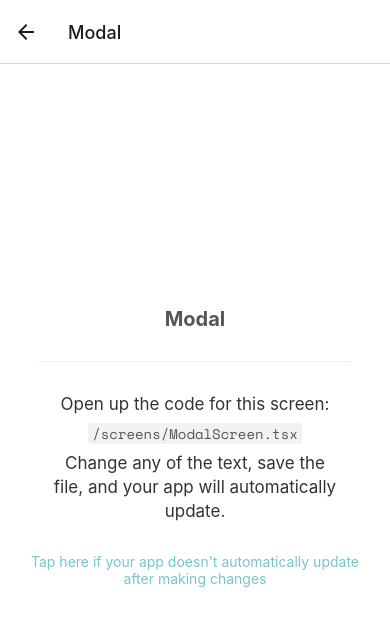
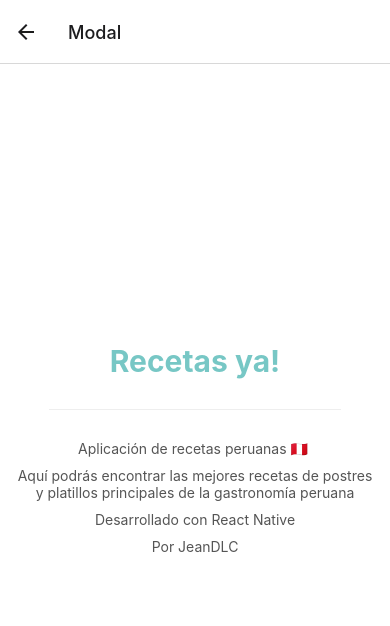
Before and after one commit to jeanDlc/recetas-ya, a React Native app: screen /Modal in a window 390 px wide. Shown: the top 626 px of the page. Built offline with nearby package versions, Linux system fonts and the light colour scheme; what expo-linking would draw is missing.

Commit message:
Descripción de receta lista

```diff
--- a/components/ListaRecetas.tsx
+++ b/components/ListaRecetas.tsx
@@ -1,6 +1,6 @@
 import * as React from "react";
 import { StyleSheet, FlatList } from "react-native";
-import { View } from "../components/Themed";
+import { View, Text } from "../components/Themed";
 import Receta from "../components/Receta";
 import { Receta as IReceta } from "../interfaces";
 import { FC } from "react";
--- a/components/Receta.tsx
+++ b/components/Receta.tsx
@@ -14,13 +14,15 @@ type RecetaProps = {
 import { Text as CustomText } from "./Themed";
 import useColorScheme from "../hooks/useColorScheme";
 import Colors from "../constants/Colors";
+import { useNavigation } from "@react-navigation/native";
 
 const Receta: FC<RecetaProps> = ({ receta }) => {
   const tema = useColorScheme();
   const tintColor = Colors[tema].tint;
+  const navigation = useNavigation();
+
   const redirect = () => {
-    //TODO: abrir una ventana modal con la receta entera
-    console.log("redirect");
+    navigation.navigate("DetalleReceta", { receta });
   };
   return (
     <>
@@ -65,6 +67,7 @@ const classes = StyleSheet.create({
     width: "100%",
     paddingVertical: 17,
     marginTop: 15,
+    borderRadius: 5,
   },
   btnText: {
     textAlign: "center",
@@ -77,7 +80,7 @@ const classes = StyleSheet.create({
     width: "100%",
     height: 1,
     backgroundColor: "#e1e1e1",
-    marginVertical: 20,
+    marginTop: 40,
   },
 });
 export default Receta;
--- /dev/null
+++ b/components/Separador.tsx
@@ -0,0 +1,23 @@
+import React, { FC } from "react";
+import { View } from "./Themed";
+import { StyleSheet } from "react-native";
+type Props = {
+  width?: number;
+};
+const Separador: FC<Props> = ({ width = 100 }) => {
+  return (
+    <View
+      style={[styles.separador, { width: `${width}%` }]}
+      lightColor="#eee"
+      darkColor="rgba(255,255,255,0.1)"
+    />
+  );
+};
+const styles = StyleSheet.create({
+  separador: {
+    marginVertical: 30,
+    height: 1,
+    width: "100%",
+  },
+});
+export default Separador;
--- /dev/null
+++ b/components/instrucciones/ItemLista.tsx
@@ -0,0 +1,45 @@
+import React from "react";
+import { View, StyleSheet } from "react-native";
+import Colors from "../../constants/Colors";
+import useColorScheme from "../../hooks/useColorScheme";
+import { Text } from "../Themed";
+export interface PropsItem {
+  item: string;
+  numeracion?: number;
+}
+
+const ItemLista: React.FC<PropsItem> = ({ item, numeracion }) => {
+  const tema = useColorScheme();
+  const colorPrincipal = Colors[tema].tint;
+  const vinieta = "\u2022" + " "; // es el punto de una lista : •
+  //si la lista es enumerada --> numeracion es de tipo number, sino , undefined
+  return (
+    <View style={styles.container}>
+      <Text style={[styles.numeracion, { color: colorPrincipal }]}>
+        {typeof numeracion === "number" ? numeracion + 1 : vinieta}
+      </Text>
+
+      <Text style={styles.text}>{item.trim()} </Text>
+    </View>
+  );
+};
+const styles = StyleSheet.create({
+  container: {
+    flex: 1,
+    alignItems: "flex-start",
+    display: "flex",
+    justifyContent: "space-between",
+    flexDirection: "row",
+    paddingHorizontal: 15,
+    marginVertical: 8,
+  },
+  numeracion: {
+    paddingRight: 10,
+    fontWeight: "bold",
+    fontSize: 17,
+  },
+  text: {
+    flex: 1,
+  },
+});
+export default ItemLista;
--- /dev/null
+++ b/components/instrucciones/ListaPersonalizada.tsx
@@ -0,0 +1,29 @@
+import React, { FC } from "react";
+import { StyleSheet, View } from "react-native";
+import Instruccion from "./ItemLista";
+export interface Props {
+  lista: string[];
+  enumerada: boolean; //la lista es o no enumerada
+}
+
+const ListaPersonalizada: FC<Props> = ({ lista, enumerada }) => {
+  return (
+    <View style={styles.container}>
+      {lista.map((item, index) => (
+        <Instruccion
+          key={index}
+          numeracion={enumerada ? index : undefined}
+          item={item}
+        />
+      ))}
+    </View>
+  );
+};
+const styles = StyleSheet.create({
+  container: {
+    flex: 1,
+    alignItems: "center",
+    justifyContent: "space-between",
+  },
+});
+export default ListaPersonalizada;
--- a/constants/Postres.ts
+++ /dev/null
@@ -1,4 +0,0 @@
-import { Receta } from "../interfaces";
-import postresJson from "../constants/postres.json";
-const postres: Receta[] = postresJson;
-export default postres;
--- a/navigation/index.tsx
+++ b/navigation/index.tsx
@@ -21,6 +21,7 @@ import ModalScreen from "../screens/ModalScreen";
 import NotFoundScreen from "../screens/NotFoundScreen";
 import PlatillosScreen from "../screens/PlatillosScreen";
 import PostresScreen from "../screens/PostresScreen";
+import DetalleReceta from "../screens/DetalleReceta";
 import {
   RootStackParamList,
   RootTabParamList,
@@ -50,6 +51,9 @@ export default function Navigation({
 const Stack = createNativeStackNavigator<RootStackParamList>();
 
 function RootNavigator() {
+  const tema = useColorScheme();
+  const colorPrincipal = Colors[tema].tint;
+
   return (
     <Stack.Navigator>
       <Stack.Screen
@@ -61,6 +65,17 @@ function RootNavigator() {
         name="NotFound"
         component={NotFoundScreen}
         options={{ title: "Oops!" }}
+      />
+      <Stack.Screen
+        name="DetalleReceta"
+        component={DetalleReceta}
+        options={{
+          title: "Detalle de Receta",
+          headerStyle: {
+            backgroundColor: colorPrincipal,
+          },
+          headerTintColor: "white",
+        }}
       />
       <Stack.Group screenOptions={{ presentation: "modal" }}>
         <Stack.Screen name="Modal" component={ModalScreen} />
--- /dev/null
+++ b/screens/DetalleReceta.tsx
@@ -0,0 +1,67 @@
+import * as React from "react";
+import { FC } from "react";
+import { StatusBar, StyleSheet, ScrollView } from "react-native";
+import ListaPersonalizada from "../components/instrucciones/ListaPersonalizada";
+import { Text, View } from "../components/Themed";
+import { Receta as IReceta } from "../interfaces";
+import { RootStackScreenProps } from "../types";
+import { Image } from "react-native";
+import Separador from "../components/Separador";
+const DetalleReceta: FC<RootStackScreenProps<"DetalleReceta">> = ({
+  route,
+}) => {
+  const receta: IReceta = route.params.receta;
+
+  return (
+    <ScrollView>
+      <StatusBar backgroundColor="white" />
+      <View style={styles.container}>
+        <Text style={styles.title}>Receta de {receta.nombre} </Text>
+        <Text style={styles.text}> {receta.descripcion} </Text>
+        <Image style={styles.img} source={{ uri: receta.img }} />
+        <Separador />
+
+        <Text style={styles.sub}>Ingredientes </Text>
+        <ListaPersonalizada enumerada={false} lista={receta.ingredientes} />
+        <Separador />
+
+        <Text style={styles.sub}>Instrucciones </Text>
+        <ListaPersonalizada enumerada={true} lista={receta.instrucciones} />
+        <Separador />
+        {/* Use a light status bar on iOS to account for the black space above the modal */}
+      </View>
+    </ScrollView>
+  );
+};
+export default DetalleReceta;
+const styles = StyleSheet.create({
+  container: {
+    paddingHorizontal: 15,
+    paddingTop: 25,
+    minHeight: "100%",
+    flex: 1,
+  },
+  title: {
+    fontSize: 20,
+    fontWeight: "bold",
+    marginBottom: 15,
+  },
+  sub: {
+    fontSize: 18,
+    fontWeight: "bold",
+    marginBottom: 10,
+  },
+  img: {
+    width: "100%",
+    minHeight: 200,
+    borderRadius: 5,
+  },
+  text: {
+    marginBottom: 10,
+  },
+  separator: {
+    marginVertical: 30,
+    height: 1,
+    width: "80%",
+  },
+});
--- a/screens/ModalScreen.tsx
+++ b/screens/ModalScreen.tsx
@@ -1,19 +1,27 @@
-import { StatusBar } from 'expo-status-bar';
-import * as React from 'react';
-import { Platform, StyleSheet } from 'react-native';
-
-import EditScreenInfo from '../components/EditScreenInfo';
-import { Text, View } from '../components/Themed';
+import * as React from "react";
+import { StyleSheet } from "react-native";
+import Separador from "../components/Separador";
+import { Text, View } from "../components/Themed";
+import Colors from "../constants/Colors";
+import useColorScheme from "../hooks/useColorScheme";
 
 export default function ModalScreen() {
+  const tema = useColorScheme();
+  const colorPrincipal = Colors[tema].tint;
+  const banderaPeruana = "\uD83C\uDDF5\uD83C\uDDEA" + " ";
   return (
     <View style={styles.container}>
-      <Text style={styles.title}>Modal</Text>
-      <View style={styles.separator} lightColor="#eee" darkColor="rgba(255,255,255,0.1)" />
-      <EditScreenInfo path="/screens/ModalScreen.tsx" />
-
-      {/* Use a light status bar on iOS to account for the black space above the modal */}
-      <StatusBar style={Platform.OS === 'ios' ? 'light' : 'auto'} />
+      <Text style={[styles.title, { color: colorPrincipal }]}>Recetas ya!</Text>
+      <Separador width={80} />
+      <Text style={styles.texto}>
+        Aplicación de recetas peruanas {banderaPeruana}
+      </Text>
+      <Text style={styles.texto}>
+        Aquí podrás encontrar las mejores recetas de postres y platillos
+        principales de la gastronomía peruana
+      </Text>
+      <Text style={styles.texto}>Desarrollado con React Native</Text>
+      <Text style={styles.texto}>Por JeanDLC</Text>
     </View>
   );
 }
@@ -21,16 +29,16 @@ export default function ModalScreen() {
 const styles = StyleSheet.create({
   container: {
     flex: 1,
-    alignItems: 'center',
-    justifyContent: 'center',
+    alignItems: "center",
+    justifyContent: "center",
+    paddingHorizontal: 13,
   },
   title: {
-    fontSize: 20,
-    fontWeight: 'bold',
+    fontSize: 30,
+    fontWeight: "bold",
   },
-  separator: {
-    marginVertical: 30,
-    height: 1,
-    width: '80%',
+  texto: {
+    textAlign: "center",
+    marginBottom: 10,
   },
 });
--- a/types.tsx
+++ b/types.tsx
@@ -9,6 +9,7 @@ import {
   NavigatorScreenParams,
 } from "@react-navigation/native";
 import { NativeStackScreenProps } from "@react-navigation/native-stack";
+import { Receta } from "./interfaces";
 
 declare global {
   namespace ReactNavigation {
@@ -20,6 +21,7 @@ export type RootStackParamList = {
   Root: NavigatorScreenParams<RootTabParamList> | undefined;
   Modal: undefined;
   NotFound: undefined;
+  DetalleReceta: { receta: Receta };
 };
 
 export type RootStackScreenProps<Screen extends keyof RootStackParamList> =
```
Also changed, not shown: hooks/useCachedResources.ts (+5 -5 lines).
